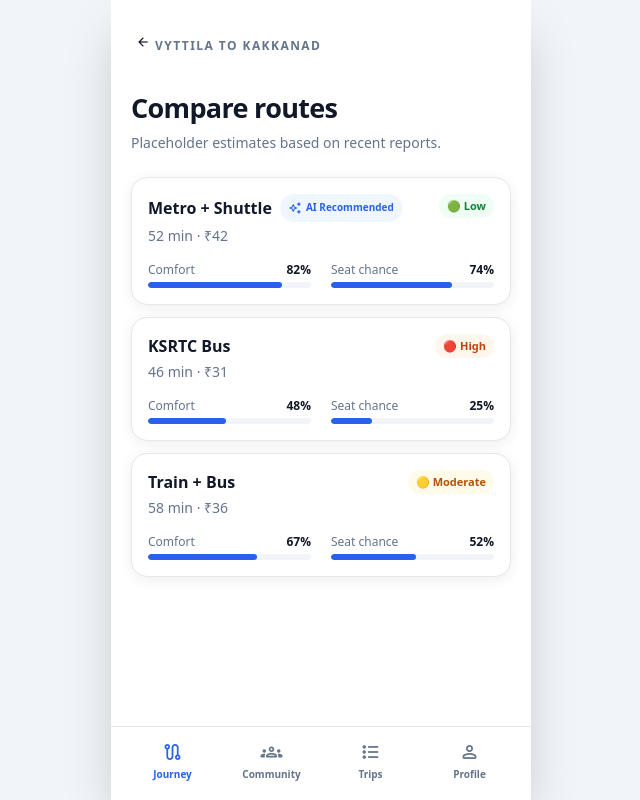
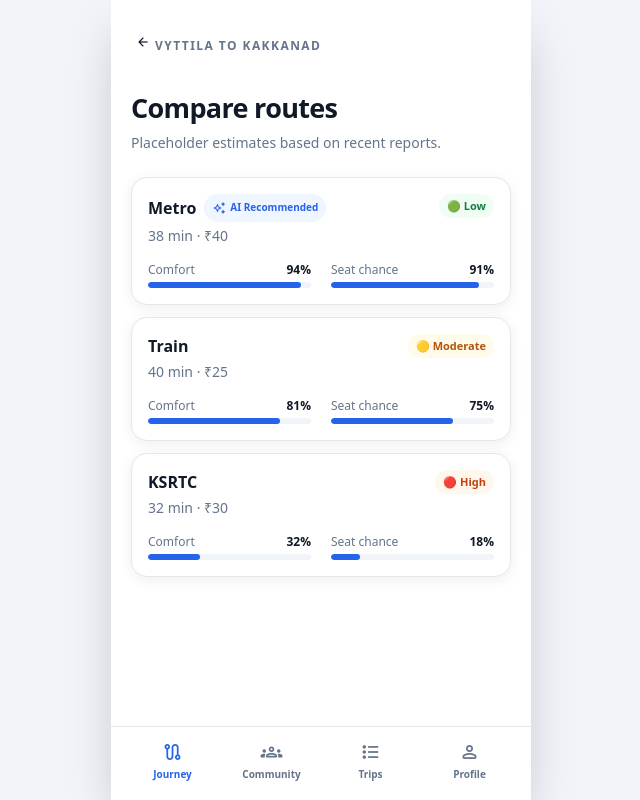
Before and after one commit to SreenandhaVR/wait_or_ride, a Next.js app: page /compare in a window 1280 px wide. Shown: the whole page, without its empty margins (319-959 px from the left). Built offline with nearby package versions, Linux system fonts and the light colour scheme.

Commit message:
Use shared trip store for recommendations

```diff
--- a/src/app/layout.tsx
+++ b/src/app/layout.tsx
@@ -1,5 +1,6 @@
 import type { Metadata } from 'next';
 import { CrowdStoreProvider } from '@/context/CrowdStore';
+import { TripStoreProvider } from '@/context/TripStore';
 import './globals.css';
 export const metadata: Metadata = { title: 'Ride or Wait', description: 'Know Before You Board' };
-export default function RootLayout({ children }: Readonly<{ children: React.ReactNode }>) { return <html lang="en"><body><CrowdStoreProvider>{children}</CrowdStoreProvider></body></html>; }
+export default function RootLayout({ children }: Readonly<{ children: React.ReactNode }>) { return <html lang="en"><body><CrowdStoreProvider><TripStoreProvider>{children}</TripStoreProvider></CrowdStoreProvider></body></html>; }
--- a/src/app/recommendation/page.tsx
+++ b/src/app/recommendation/page.tsx
@@ -1,2 +1,5 @@
-import { RecommendationScreen } from '@/components/screens';
-export default function Page() { return <RecommendationScreen />; }
+import { RecommendationScreen } from "@/components/screens";
+
+export default function RecommendationPage() {
+  return <RecommendationScreen />;
+}
--- a/src/components/planner.tsx
+++ b/src/components/planner.tsx
@@ -6,6 +6,7 @@
 import { vyttilaToKakkanadRoutes } from "../../lib/mockData";
 import { scoreRoutes } from "../../lib/scoreRoutes";
 import type { Preference } from "../../lib/types";
+import { useTripStore } from "@/context/TripStore";
 import { BottomNav, Icon, PrimaryButton } from "./ui";
 
 const preferences: Array<[string, Preference]> = [
@@ -19,11 +20,13 @@
   const [destination, setDestination] = useState("");
   const [selectedPreference, setSelectedPreference] = useState<Preference>("comfortable");
   const router = useRouter();
+  const { setTripRecommendation } = useTripStore();
 
   const findBestRoute = () => {
     const result = scoreRoutes(vyttilaToKakkanadRoutes, selectedPreference);
+    setTripRecommendation(selectedPreference, result);
     console.info("Ride or Wait search preference:", selectedPreference, result.winner.mode);
-    router.push(`/recommendation?preference=${selectedPreference}`);
+    router.push("/recommendation");
   };
 
   return (
--- /dev/null
+++ b/src/context/TripStore.tsx
@@ -0,0 +1,56 @@
+"use client";
+
+import { createContext, useContext, useEffect, useMemo, useState, type ReactNode } from "react";
+import { vyttilaToKakkanadRoutes } from "../../lib/mockData";
+import { scoreRoutes } from "../../lib/scoreRoutes";
+import type { Preference, Route } from "../../lib/types";
+
+export type TripScoreResult = { ranked: Route[]; winner: Route; explanation: string };
+
+type TripStoreValue = {
+  selectedPreference: Preference;
+  lastResult: TripScoreResult;
+  setTripRecommendation: (preference: Preference, result: TripScoreResult) => void;
+};
+
+const STORAGE_KEY = "ride-or-wait-trip-store";
+const TripStoreContext = createContext<TripStoreValue | null>(null);
+const initialResult = scoreRoutes(vyttilaToKakkanadRoutes, "comfortable");
+
+export function TripStoreProvider({ children }: { children: ReactNode }) {
+  const [selectedPreference, setSelectedPreference] = useState<Preference>("comfortable");
+  const [lastResult, setLastResult] = useState<TripScoreResult>(initialResult);
+
+  useEffect(() => {
+    const saved = window.localStorage.getItem(STORAGE_KEY);
+    if (!saved) return;
+    try {
+      const parsed = JSON.parse(saved) as Partial<Pick<TripStoreValue, "selectedPreference" | "lastResult">>;
+      if (parsed.selectedPreference) setSelectedPreference(parsed.selectedPreference);
+      if (parsed.lastResult) setLastResult(parsed.lastResult);
+    } catch {
+      window.localStorage.removeItem(STORAGE_KEY);
+    }
+  }, []);
+
+  useEffect(() => {
+    window.localStorage.setItem(STORAGE_KEY, JSON.stringify({ selectedPreference, lastResult }));
+  }, [selectedPreference, lastResult]);
+
+  const value = useMemo<TripStoreValue>(() => ({
+    selectedPreference,
+    lastResult,
+    setTripRecommendation: (preference, result) => {
+      setSelectedPreference(preference);
+      setLastResult(result);
+    },
+  }), [selectedPreference, lastResult]);
+
+  return <TripStoreContext.Provider value={value}>{children}</TripStoreContext.Provider>;
+}
+
+export function useTripStore() {
+  const context = useContext(TripStoreContext);
+  if (!context) throw new Error("useTripStore must be used within TripStoreProvider.");
+  return context;
+}
```
Also changed, not shown: src/components/screens.tsx (+4 -3 lines).
